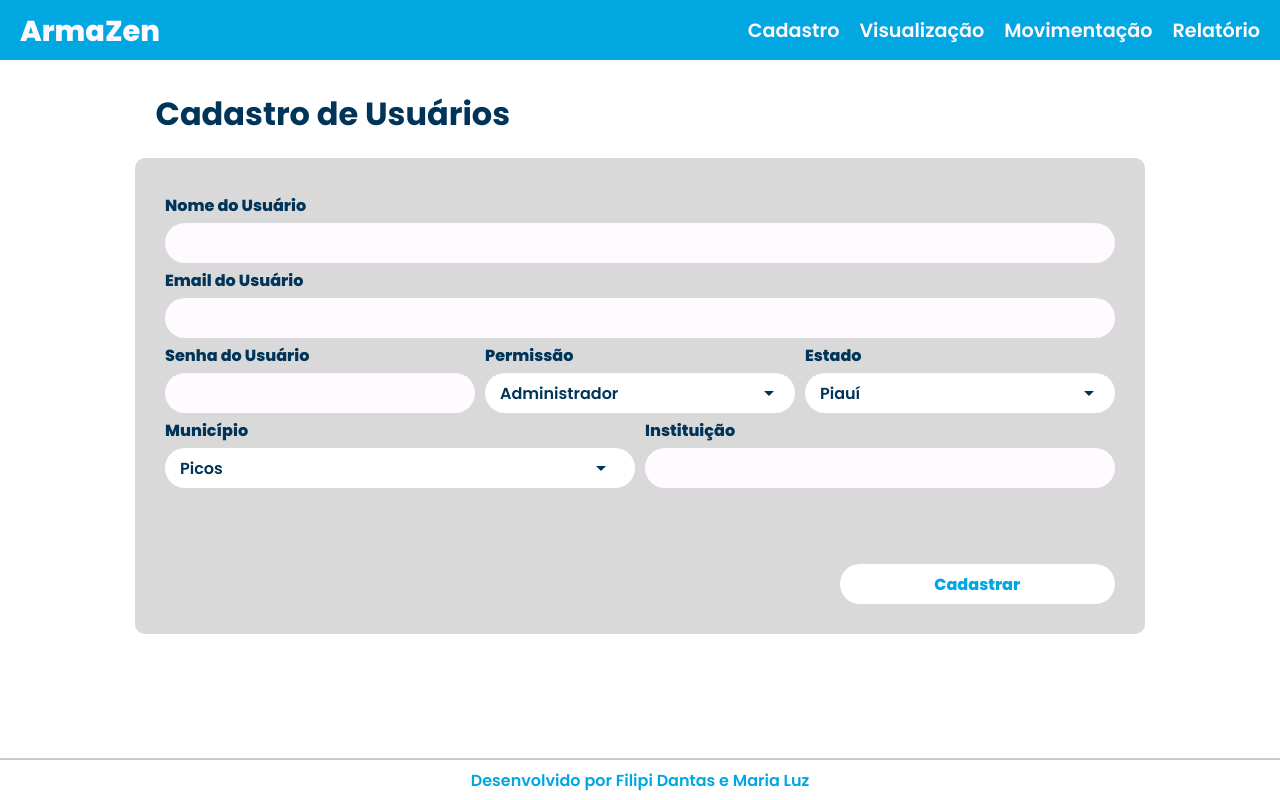
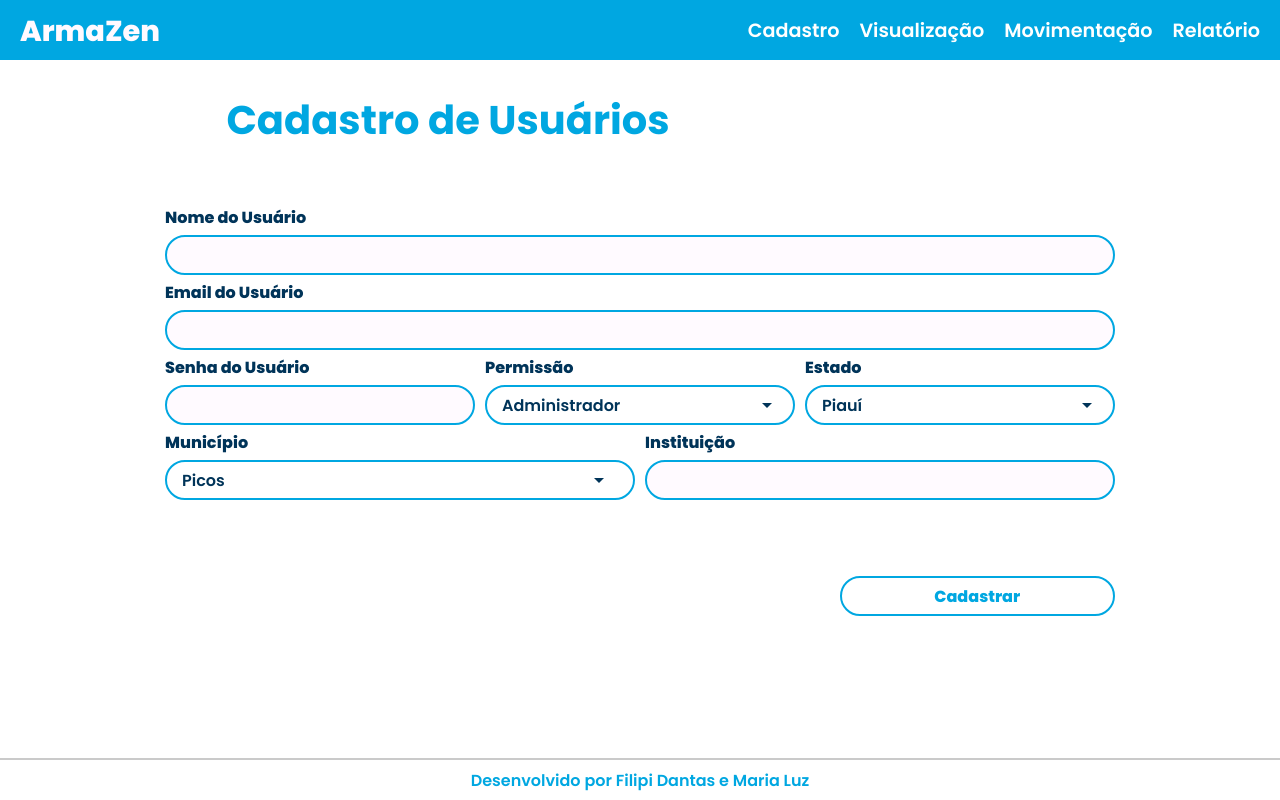
Before and after one commit to Filipi0/armaZen, a Next.js app: page / in a window 1280 px wide. Built offline with nearby package versions, Linux system fonts and the light colour scheme.

Commit message:
Atualizando estilização da tela de cadastro de usuário

```diff
--- a/src/styles/cadastro-usuarios.module.css
+++ b/src/styles/cadastro-usuarios.module.css
@@ -23,14 +23,14 @@
 
 /* Estilo do título */
 .h2 {
-    color: #003459; /* var(--cor4); */
+    color: #00A7E1; /* var(--cor4); */
     font-family: 'Poppins-Medium', sans-serif;
-    font-size: 2rem;
+    font-size: 2.5rem;
     line-height: 1.5;
     margin: 0;
     margin-top: 90px;
     text-align: center;
-    margin-right: 48%;
+    margin-right: 30%;
 }
 
 /* Estilos do container principal */
@@ -39,18 +39,19 @@
     justify-content: center;
     align-items: center;
     padding: 20px;
+    background-color: transparent;
 }
 
 /* Estilos da seção do formulário */
 .formSection {
-    background-color: #D9D9D9;
+    background-color: transparent;
     padding: 30px;
     border-radius: 10px;
     width: 80%;
     max-width: 950px;
     margin-bottom: 5%;
+}
 
-}
 
 /* Layout das linhas do formulário */
 .formRow {
@@ -79,7 +80,7 @@
     width: 100%;
     height: 40px;
     border-radius: 20px;
-    border: none;
+    border: 2px solid #00a7e1;
     background-color: #fffaff;
     font-size: 1rem;
     font-family: 'Poppins-regular';
@@ -88,7 +89,6 @@
     box-sizing: border-box;
 }
 
-/* Estilos específicos para o botão de cadastrar */
 /* Estilos do campo do botão de cadastrar*/
 .formRow2 {
     display: flex;
@@ -114,6 +114,7 @@
     display: flex;
     justify-content: center;
     align-items: center;
+    border: 2px solid #00a7e1;
 }
 
 .btn:hover {
@@ -127,7 +128,7 @@
     height: 40px;
     border-radius: 20px;
     padding-left: 15px;
-    border: none;
+    border: 2px solid #00a7e1;
     background-color: #ffffff;
     font-size: 1rem;
     color: #003459;
--- a/src/styles/header.module.css
+++ b/src/styles/header.module.css
@@ -57,7 +57,7 @@
 
 /* Estilos para os links */
 .navItem a {
-  color: var(--cor3);
+  color: #ffffff;
   font-family: 'Poppins-regular';
   text-decoration: none;
 }
```
